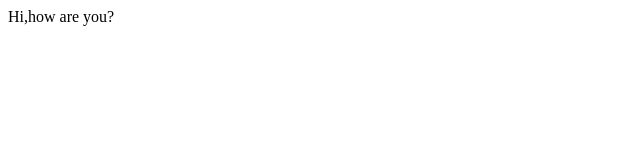
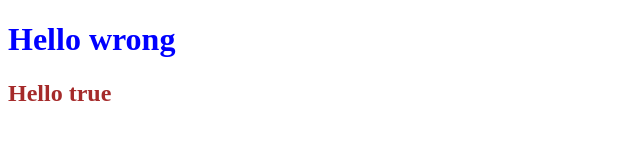
Before and after one commit to SuleymanliKarim/EMPTY-TEst, a plain HTML site: page index.html in a window 1280 px wide. Shown: the whole page, without its empty margins (0-640 px from the left). Drawn offline with Linux system fonts and the light colour scheme.

Commit message:
first commit

```diff
--- a/index.html
+++ b/index.html
@@ -2,10 +2,12 @@
 <html lang="en">
 <head>
     <meta charset="UTF-8">
-    <meta name="viewport" content="width=, initial-scale=1.0">
+    <meta name="viewport" content="width=device-width, initial-scale=1.0">
     <title>Document</title>
+<link rel="stylesheet" href="style.css">
 </head>
 <body>
- <div>Hi,how are you? </div>
+ <h1>Hello wrong</h1>
+  <h2> Hello true</h2>
 </body>
 </html>
--- /dev/null
+++ b/style.css
@@ -0,0 +1,6 @@
+h1 {
+    color: blue;
+}
+h2{
+    color: brown;
+}
```
